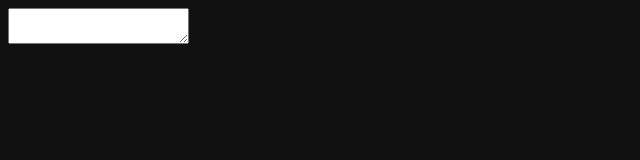
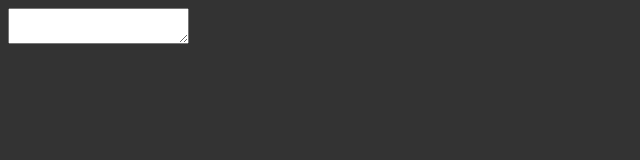
Before and after one commit to TrashMicrosystems/WZ-Chat, a plain HTML site: page index.html in a window 1280 px wide. Shown: the whole page, without its empty margins (0-640 px from the left). Drawn offline with Linux system fonts and the light colour scheme.

Commit message:
update styles.css

```diff
--- a/css/styles.css
+++ b/css/styles.css
@@ -1,5 +1,4 @@
 
 
 body {
-    background: #111;
-}
+    background: #333;
```
